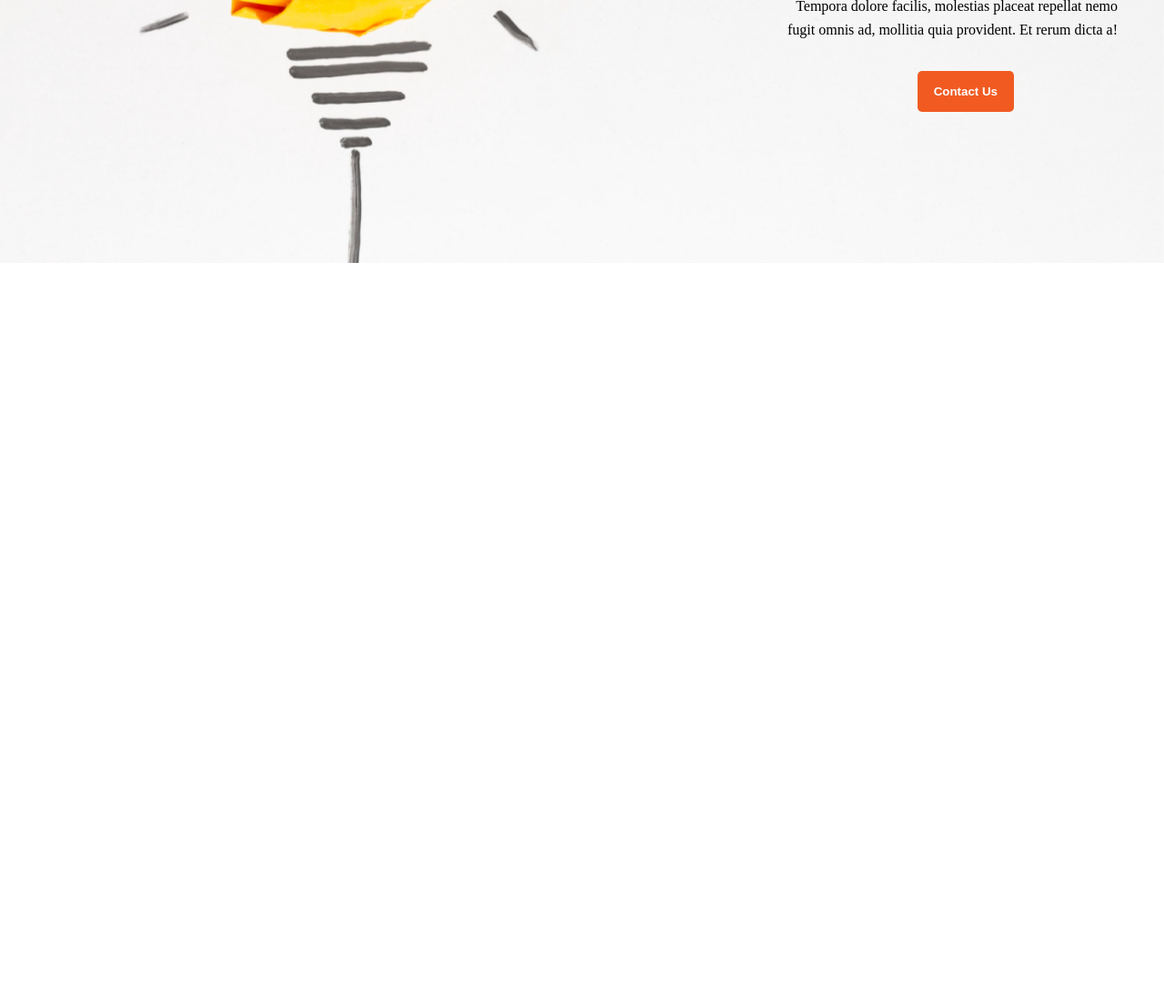
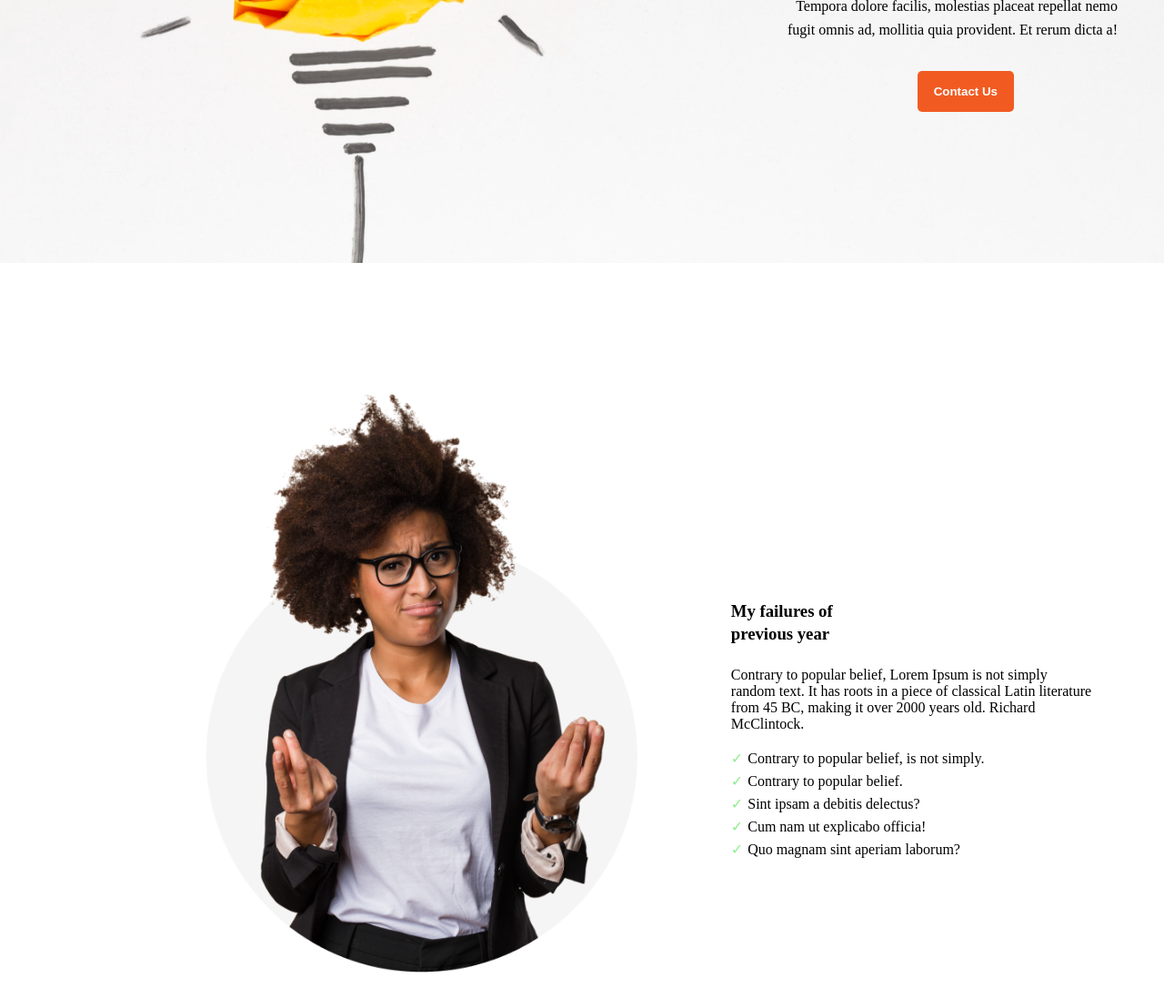
Before and after one commit to bscsemaruf/assignment-01-new-year, a plain HTML site: page index.html in a window 1280 px wide. Shown: the part 500-1608 px from the top of the page at 91% size. Before the commit the page ends 800 px from the top, so only its background shows below. Drawn offline with Linux system fonts and the light colour scheme.

Commit message:
main first part

```diff
--- a/index.html
+++ b/index.html
@@ -13,6 +13,24 @@
         <p class="description">Lorem ipsum dolor sit amet consectetur adipisicing elit. Tempora dolore facilis, molestias placeat repellat nemo fugit omnis ad, mollitia quia provident. Et rerum dicta a!</p>
         <button class="header-btn">Contact Us</button>
     </header>
+    <main class="body-container">
+        <section class="about-me">
+            <div>
+                <img src="./images/person.png" alt="">
+            </div>
+            <div class="details">
+                <h3>My failures of previous year</h3>
+                <p>Contrary to popular belief, Lorem Ipsum is not simply random text. It has roots in a piece of classical Latin literature from 45 BC, making it over 2000 years old. Richard McClintock.</p>
+                <ul>
+                    <li>Contrary to popular belief, is not simply.</li>
+                    <li>Contrary to popular belief.</li>
+                    <li>Sint ipsam a debitis delectus?</li>
+                    <li>Cum nam ut explicabo officia!</li>
+                    <li>Quo magnam sint aperiam laborum?</li>
+                </ul>
+            </div>
+        </section>
 
+    </main>
 </body>
 </html>
--- a/styles/style.css
+++ b/styles/style.css
@@ -4,8 +4,6 @@
 }
 .header-container{
     background-image: url('../images/banner/banner1.png');
-    background-attachment: fixed;
-    background-size: cover;
     text-align: right;
 
 }
@@ -37,3 +35,36 @@
     color: white;
     border: none;
 }
+.about-me{
+    display: flex;
+}
+.about-me img{
+    margin: 130px 87px 130px 206px;
+    height: 650px;
+}
+.details{
+    margin: 370px 300px 214px 0;
+}
+.details h3{
+    font-weight: 700;
+    line-height: 25px;
+    width: 140px;
+    padding-bottom: 24px;
+
+}
+.details p{
+    font-weight: 400;
+    padding-bottom: 16px;
+}
+.details ul{
+    list-style: none;
+}
+.details li{
+    line-height: 25px;
+    width: 400px;
+}
+.details li::before{
+    content: '✓';
+    color: lightgreen;
+    padding-right: 5px;
+}
```
Also changed, not shown: 1 other file.
